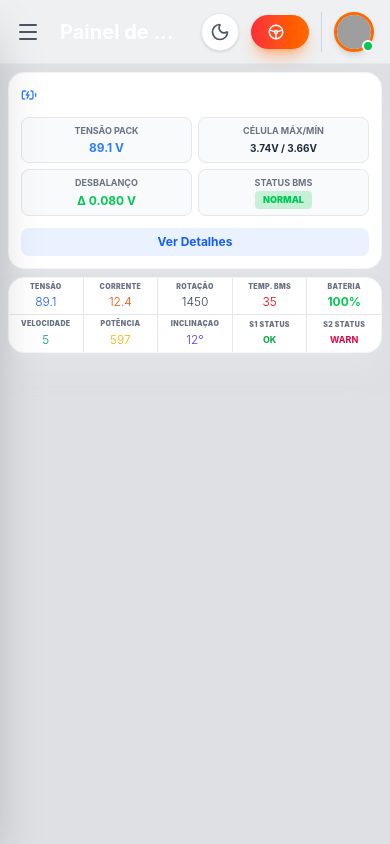
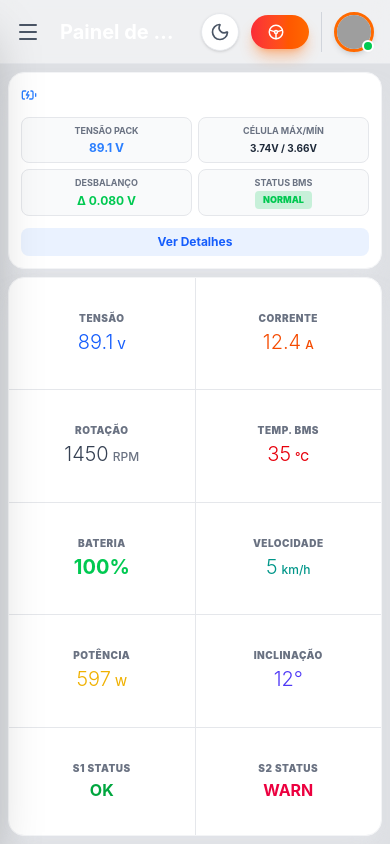
Before and after one commit to UF-Drive/Telemetria, a React (Vite) app in the folder painel-solares/: page / in a window 390 px wide. Both pictures are taken after a click on the button "Entrar com o Google". Built offline with nearby package versions, Linux system fonts and the light colour scheme; grey boxes are pictures that could not be loaded.

Commit message:
Reaproveitamento de tela (mobile)

```diff
--- a/painel-solares/src/App.tsx
+++ b/painel-solares/src/App.tsx
@@ -997,84 +997,86 @@ export default function App() {
                 </div>
               </div>
 
-              <div className={`shrink-0 rounded-2xl shadow-sm overflow-hidden transition-colors duration-300 w-full ${darkMode ? 'bg-gray-800 border border-gray-700' : 'bg-white border border-gray-100 shadow-xl shadow-gray-200/50'}`}>
-                <div className={`hidden md:block p-3 lg:p-4 border-b ${darkMode ? 'border-gray-700 bg-gray-800' : 'border-gray-100 bg-gray-50'}`}>
+              <div className={`flex-1 md:flex-none md:shrink-0 rounded-2xl shadow-sm overflow-hidden transition-colors duration-300 w-full flex flex-col ${darkMode ? 'bg-gray-800 border border-gray-700' : 'bg-white border border-gray-100 shadow-xl shadow-gray-200/50'}`}>
+                <div className={`hidden md:block p-3 lg:p-4 border-b shrink-0 ${darkMode ? 'border-gray-700 bg-gray-800' : 'border-gray-100 bg-gray-50'}`}>
                   <h2 className="text-lg font-bold">Métricas do Sistema</h2>
                 </div>
 
-                <div className={`grid grid-cols-5 gap-[1px] w-full ${darkMode ? 'bg-gray-700' : 'bg-gray-200'}`}>
+                <div className={`flex-1 grid grid-cols-2 md:grid-cols-5 gap-[1px] w-full ${darkMode ? 'bg-gray-700' : 'bg-gray-200'}`}>
 
-                  <div className={`p-1 sm:p-2 md:p-3 lg:p-4 flex flex-col items-center justify-center ${darkMode ? 'bg-gray-800' : 'bg-white'}`}>
-                    <span className="text-[7px] sm:text-[9px] lg:text-[11px] font-black uppercase tracking-wider text-gray-500 mb-0.5 text-center">Tensão</span>
+                  <div className={`p-2 lg:p-4 flex flex-col items-center justify-center ${darkMode ? 'bg-gray-800' : 'bg-white'}`}>
+                    <span className="text-[10px] lg:text-[11px] font-black uppercase tracking-wider text-gray-500 mb-0.5 text-center">Tensão</span>
                     <div className="flex items-baseline">
-                      <span className={`text-xs sm:text-xl lg:text-3xl font-light ${darkMode ? 'text-blue-400' : 'text-blue-600'}`}>{totalBmsVoltage.toFixed(1)}</span>
-                      <span className={`hidden sm:block text-[10px] sm:text-lg lg:text-xl font-medium ml-0.5 md:ml-1 ${darkMode ? 'text-blue-400' : 'text-blue-600'}`}>V</span>
+                      <span className={`text-xl lg:text-3xl font-light ${darkMode ? 'text-blue-400' : 'text-blue-600'}`}>{totalBmsVoltage.toFixed(1)}</span>
+                      <span className={`text-xs lg:text-xl font-medium ml-1 ${darkMode ? 'text-blue-400' : 'text-blue-600'}`}>V</span>
                     </div>
                   </div>
 
-                  <div className={`p-1 sm:p-2 md:p-3 lg:p-4 flex flex-col items-center justify-center ${darkMode ? 'bg-gray-800' : 'bg-white'}`}>
-                    <span className="text-[7px] sm:text-[9px] lg:text-[11px] font-black uppercase tracking-wider text-gray-500 mb-0.5 text-center">Corrente</span>
+                  <div className={`p-2 lg:p-4 flex flex-col items-center justify-center ${darkMode ? 'bg-gray-800' : 'bg-white'}`}>
+                    <span className="text-[10px] lg:text-[11px] font-black uppercase tracking-wider text-gray-500 mb-0.5 text-center">Corrente</span>
                     <div className="flex items-baseline">
-                      <span className={`text-xs sm:text-xl lg:text-3xl font-light ${darkMode ? 'text-orange-400' : 'text-orange-600'}`}>12.4</span>
-                      <span className={`hidden sm:block text-[10px] sm:text-lg lg:text-xl font-medium ml-0.5 md:ml-1 ${darkMode ? 'text-orange-400' : 'text-orange-600'}`}>A</span>
+                      <span className={`text-xl lg:text-3xl font-light ${darkMode ? 'text-orange-400' : 'text-orange-600'}`}>12.4</span>
+                      <span className={`text-xs lg:text-xl font-medium ml-1 ${darkMode ? 'text-orange-400' : 'text-orange-600'}`}>A</span>
                     </div>
                   </div>
 
-                  <div className={`p-1 sm:p-2 md:p-3 lg:p-4 flex flex-col items-center justify-center ${darkMode ? 'bg-gray-800' : 'bg-white'}`}>
-                    <span className="text-[7px] sm:text-[9px] lg:text-[11px] font-black uppercase tracking-wider text-gray-500 mb-0.5 text-center">Rotação</span>
+                  <div className={`p-2 lg:p-4 flex flex-col items-center justify-center ${darkMode ? 'bg-gray-800' : 'bg-white'}`}>
+                    <span className="text-[10px] lg:text-[11px] font-black uppercase tracking-wider text-gray-500 mb-0.5 text-center">Rotação</span>
                     <div className="flex items-baseline">
-                      <span className={`text-xs sm:text-xl lg:text-3xl font-light ${darkMode ? 'text-gray-300' : 'text-gray-700'}`}>{rpm}</span>
+                      <span className={`text-xl lg:text-3xl font-light ${darkMode ? 'text-gray-300' : 'text-gray-700'}`}>{rpm}</span>
+                      <span className={`text-xs lg:text-xl font-medium ml-1 ${darkMode ? 'text-gray-400' : 'text-gray-500'}`}>RPM</span>
                     </div>
                   </div>
 
-                  <div className={`p-1 sm:p-2 md:p-3 lg:p-4 flex flex-col items-center justify-center ${darkMode ? 'bg-gray-800' : 'bg-white'}`}>
-                    <span className="text-[7px] sm:text-[9px] lg:text-[11px] font-black uppercase tracking-wider text-gray-500 mb-0.5 text-center truncate w-full">Temp. BMS</span>
+                  <div className={`p-2 lg:p-4 flex flex-col items-center justify-center ${darkMode ? 'bg-gray-800' : 'bg-white'}`}>
+                    <span className="text-[10px] lg:text-[11px] font-black uppercase tracking-wider text-gray-500 mb-0.5 text-center truncate w-full">Temp. BMS</span>
                     <div className="flex items-baseline">
-                      <span className={`text-xs sm:text-xl lg:text-3xl font-light ${darkMode ? 'text-red-400' : 'text-red-600'}`}>{avgBmsTemp.toFixed(0)}</span>
-                      <span className={`hidden sm:block text-[10px] sm:text-lg lg:text-xl font-medium ml-0.5 md:ml-1 ${darkMode ? 'text-red-400' : 'text-red-600'}`}>°C</span>
+                      <span className={`text-xl lg:text-3xl font-light ${darkMode ? 'text-red-400' : 'text-red-600'}`}>{avgBmsTemp.toFixed(0)}</span>
+                      <span className={`text-xs lg:text-xl font-medium ml-1 ${darkMode ? 'text-red-400' : 'text-red-600'}`}>°C</span>
                     </div>
                   </div>
 
-                  <div className={`p-1 sm:p-2 md:p-3 lg:p-4 flex flex-col items-center justify-center ${darkMode ? 'bg-gray-800' : 'bg-white'}`}>
-                    <span className="text-[7px] sm:text-[9px] lg:text-[11px] font-black uppercase tracking-wider text-gray-500 mb-0.5 text-center">Bateria</span>
+                  <div className={`p-2 lg:p-4 flex flex-col items-center justify-center ${darkMode ? 'bg-gray-800' : 'bg-white'}`}>
+                    <span className="text-[10px] lg:text-[11px] font-black uppercase tracking-wider text-gray-500 mb-0.5 text-center">Bateria</span>
                     <div className="flex items-baseline">
-                      <span className={`text-xs sm:text-xl lg:text-3xl font-bold ${battery > 20 ? 'text-green-500' : 'text-red-500'}`}>{battery}%</span>
+                      <span className={`text-xl lg:text-3xl font-bold ${battery > 20 ? 'text-green-500' : 'text-red-500'}`}>{battery}%</span>
                     </div>
                   </div>
 
-                  <div className={`p-1 sm:p-2 md:p-3 lg:p-4 flex flex-col items-center justify-center ${darkMode ? 'bg-gray-800' : 'bg-white'}`}>
-                    <span className="text-[7px] sm:text-[9px] lg:text-[11px] font-black uppercase tracking-wider text-gray-500 mb-0.5 text-center truncate w-full">Velocidade</span>
+                  <div className={`p-2 lg:p-4 flex flex-col items-center justify-center ${darkMode ? 'bg-gray-800' : 'bg-white'}`}>
+                    <span className="text-[10px] lg:text-[11px] font-black uppercase tracking-wider text-gray-500 mb-0.5 text-center truncate w-full">Velocidade</span>
                     <div className="flex items-baseline">
-                      <span className={`text-xs sm:text-xl lg:text-3xl font-light ${darkMode ? 'text-teal-400' : 'text-teal-600'}`}>{speed}</span>
+                      <span className={`text-xl lg:text-3xl font-light ${darkMode ? 'text-teal-400' : 'text-teal-600'}`}>{speed}</span>
+                      <span className={`text-xs lg:text-xl font-medium ml-1 ${darkMode ? 'text-teal-400' : 'text-teal-600'}`}>km/h</span>
                     </div>
                   </div>
 
-                  <div className={`p-1 sm:p-2 md:p-3 lg:p-4 flex flex-col items-center justify-center ${darkMode ? 'bg-gray-800' : 'bg-white'}`}>
-                    <span className="text-[7px] sm:text-[9px] lg:text-[11px] font-black uppercase tracking-wider text-gray-500 mb-0.5 text-center">Potência</span>
+                  <div className={`p-2 lg:p-4 flex flex-col items-center justify-center ${darkMode ? 'bg-gray-800' : 'bg-white'}`}>
+                    <span className="text-[10px] lg:text-[11px] font-black uppercase tracking-wider text-gray-500 mb-0.5 text-center">Potência</span>
                     <div className="flex items-baseline">
-                      <span className={`text-xs sm:text-xl lg:text-3xl font-light ${darkMode ? 'text-yellow-300' : 'text-yellow-500'}`}>597</span>
-                      <span className={`hidden sm:block text-[10px] sm:text-lg lg:text-xl font-medium ml-0.5 md:ml-1 ${darkMode ? 'text-yellow-300' : 'text-yellow-500'}`}>W</span>
+                      <span className={`text-xl lg:text-3xl font-light ${darkMode ? 'text-yellow-300' : 'text-yellow-500'}`}>597</span>
+                      <span className={`text-xs lg:text-xl font-medium ml-1 ${darkMode ? 'text-yellow-300' : 'text-yellow-500'}`}>W</span>
                     </div>
                   </div>
 
-                  <div className={`p-1 sm:p-2 md:p-3 lg:p-4 flex flex-col items-center justify-center ${darkMode ? 'bg-gray-800' : 'bg-white'}`}>
-                    <span className="text-[7px] sm:text-[9px] lg:text-[11px] font-black uppercase tracking-wider text-gray-500 mb-0.5 text-center truncate w-full">Inclinação</span>
+                  <div className={`p-2 lg:p-4 flex flex-col items-center justify-center ${darkMode ? 'bg-gray-800' : 'bg-white'}`}>
+                    <span className="text-[10px] lg:text-[11px] font-black uppercase tracking-wider text-gray-500 mb-0.5 text-center truncate w-full">Inclinação</span>
                     <div className="flex items-baseline">
-                      <span className={`text-xs sm:text-xl lg:text-3xl font-light ${darkMode ? 'text-indigo-400' : 'text-indigo-600'}`}>12°</span>
+                      <span className={`text-xl lg:text-3xl font-light ${darkMode ? 'text-indigo-400' : 'text-indigo-600'}`}>12°</span>
                     </div>
                   </div>
 
-                  <div className={`p-1 sm:p-2 md:p-3 lg:p-4 flex flex-col items-center justify-center ${darkMode ? 'bg-gray-800' : 'bg-white'}`}>
-                    <span className="text-[7px] sm:text-[9px] lg:text-[11px] font-black uppercase tracking-wider text-gray-500 mb-0.5 text-center">S1 Status</span>
+                  <div className={`p-2 lg:p-4 flex flex-col items-center justify-center ${darkMode ? 'bg-gray-800' : 'bg-white'}`}>
+                    <span className="text-[10px] lg:text-[11px] font-black uppercase tracking-wider text-gray-500 mb-0.5 text-center">S1 Status</span>
                     <div className="flex items-baseline">
-                      <span className={`text-[9px] sm:text-xl lg:text-2xl font-bold ${darkMode ? 'text-green-400' : 'text-green-600'}`}>OK</span>
+                      <span className={`text-base lg:text-2xl font-bold ${darkMode ? 'text-green-400' : 'text-green-600'}`}>OK</span>
                     </div>
                   </div>
 
-                  <div className={`p-1 sm:p-2 md:p-3 lg:p-4 flex flex-col items-center justify-center ${darkMode ? 'bg-gray-800' : 'bg-white'}`}>
-                    <span className="text-[7px] sm:text-[9px] lg:text-[11px] font-black uppercase tracking-wider text-gray-500 mb-0.5 text-center">S2 Status</span>
+                  <div className={`p-2 lg:p-4 flex flex-col items-center justify-center ${darkMode ? 'bg-gray-800' : 'bg-white'}`}>
+                    <span className="text-[10px] lg:text-[11px] font-black uppercase tracking-wider text-gray-500 mb-0.5 text-center">S2 Status</span>
                     <div className="flex items-baseline">
-                      <span className={`text-[9px] sm:text-xl lg:text-2xl font-bold ${darkMode ? 'text-rose-400' : 'text-rose-600'}`}>WARN</span>
+                      <span className={`text-base lg:text-2xl font-bold ${darkMode ? 'text-rose-400' : 'text-rose-600'}`}>WARN</span>
                     </div>
                   </div>
 
```
